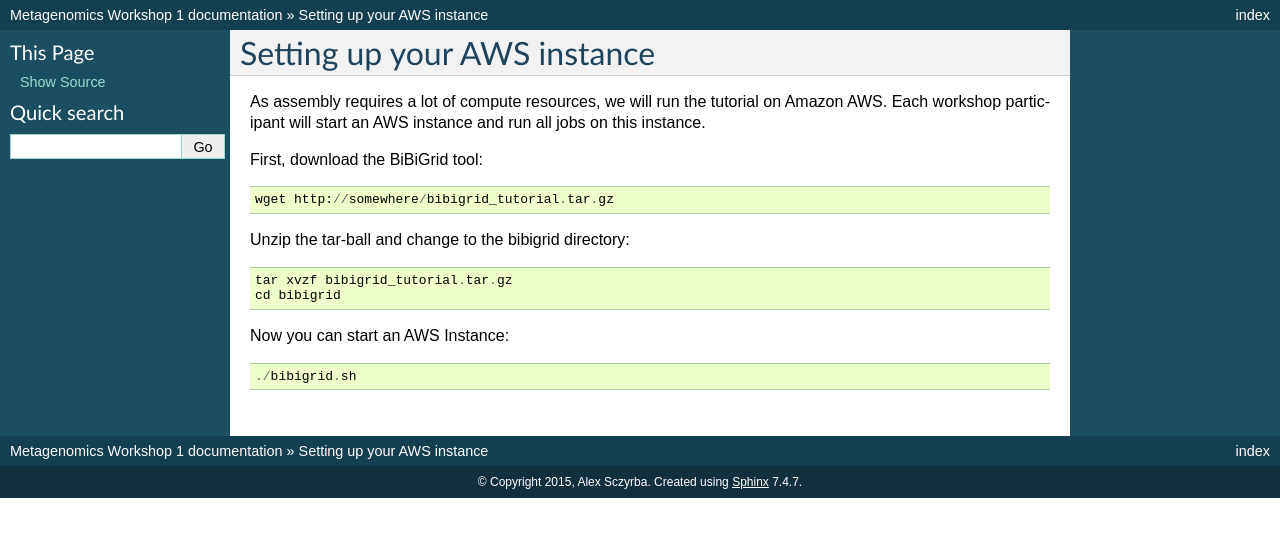
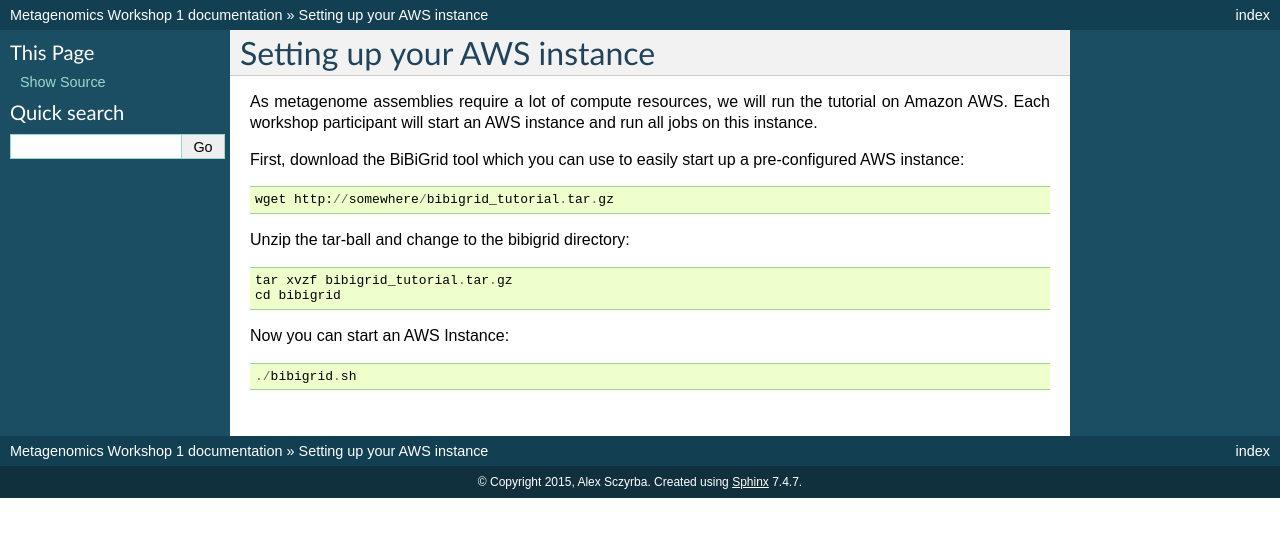
Before and after one commit to metagenomics/metagenomics-workshop, a Sphinx documentation site: the page built from docs/bibigrid.rst, in a window 1280 px wide. Shown: the top 537 px of the page. Built offline with Sphinx 7.4.7, drawn with Linux system fonts in a browser that asks for light colours.

Commit message:
Update bibigrid.rst

```diff
--- a/docs/bibigrid.rst
+++ b/docs/bibigrid.rst
@@ -1,11 +1,12 @@
 Setting up your AWS instance
 ================================
 
-As assembly requires a lot of compute resources, we will run the tutorial
+As metagenome assemblies require a lot of compute resources, we will run the tutorial
 on Amazon AWS. Each workshop participant will start an AWS instance and
 run all jobs on this instance.
 
-First, download the BiBiGrid tool::
+First, download the BiBiGrid tool which you can use to easily start up a pre-configured
+AWS instance::
 
   wget http://somewhere/bibigrid_tutorial.tar.gz
 
```
